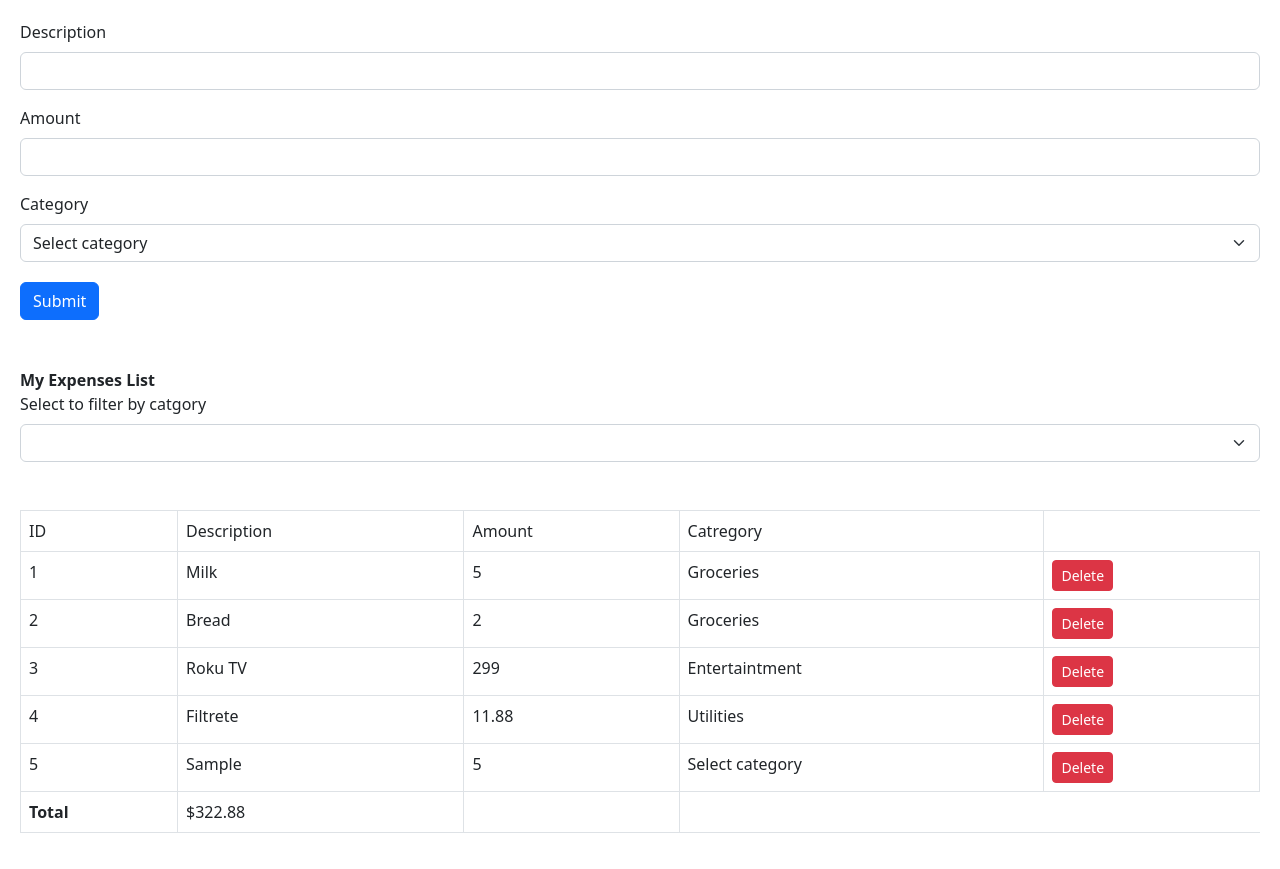
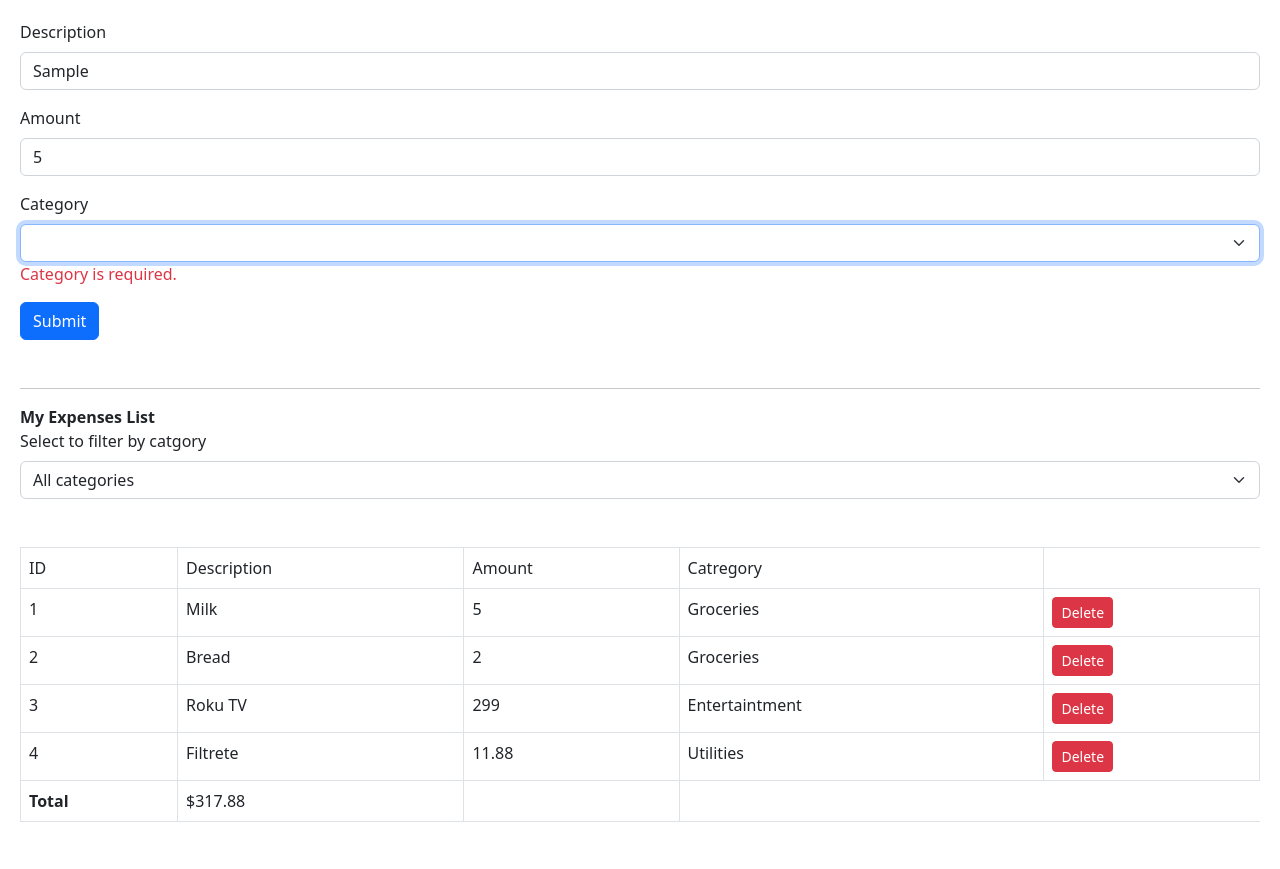
Before and after one commit to dsubiros/expense-tracker, a React (Vite) app: page / in a window 1280 px wide. Both pictures are taken after typing "Sample", "5" into the empty fields and a click on the button "Submit". Built offline with nearby package versions, Linux system fonts and the light colour scheme.

Commit message:
Working on ExpenseForm2

```diff
--- a/src/App1.tsx
+++ b/src/App1.tsx
@@ -1,11 +1,15 @@
 import React, { useState } from "react";
+
 import ExpenseList from "./components/ExpenseList";
 import ExpenseForm from "./components/ExpenseForm";
 import { Expense, CategoryType } from "./models/Expense";
 import produce from "immer";
+import ExpenseForm2 from "./components/ExpenseForm2";
 
 const App1 = () => {
-  const [selectedCategory, setSelectedCategory] = useState<CategoryType | "">("");
+  const [selectedCategory, setSelectedCategory] = useState<CategoryType | "">(
+    ""
+  );
 
   const [list, setList] = useState<Expense[]>([
     { id: 1, description: "Milk", amount: 5, category: "Groceries" },
@@ -15,16 +19,10 @@ const App1 = () => {
   ]);
 
   const filteredList = !!selectedCategory
-  ? list.filter((item) => item.category === selectedCategory)
-  : list;
+    ? list.filter((item) => item.category === selectedCategory)
+    : list;
 
   const [count, setCount] = useState(list.length + 1);
-
-  const [categories, setCategories] = useState<CategoryType[]>([
-    "Groceries",
-    "Utilities",
-    "Entertaintment",
-  ]);
 
   const handleSubmit = (data: Expense) => {
     setList(
@@ -39,13 +37,17 @@ const App1 = () => {
 
   return (
     <div>
-      <ExpenseForm categories={categories} onSubmit={handleSubmit} />
+      {/* <ExpenseForm categories={categories} onSubmit={handleSubmit} /> */}
+      <div className="mb-5">
+        <ExpenseForm2 />
+      </div>
+
+      <hr />
       <ExpenseList
         list={filteredList}
-        categories={categories}
         selectedCategory={selectedCategory as CategoryType}
         onDelete={handleDelete}
-        onSelectCategory={filter => setSelectedCategory(filter)}
+        onSelectCategory={(filter) => setSelectedCategory(filter)}
       />
     </div>
   );
--- /dev/null
+++ b/src/categories.ts
@@ -0,0 +1,3 @@
+const categories = ["Groceries", "Utilities", "Entertaintment"] as const;
+
+export default categories;
--- a/src/components/ExpenseFilter.tsx
+++ b/src/components/ExpenseFilter.tsx
@@ -1,13 +1,14 @@
 import React from "react";
 import { CategoryType } from "../models/Expense";
+import categories from "../categories";
 
 interface Props {
-  categories: CategoryType[];
+  // categories: CategoryType[];
   selectedCategory: CategoryType;
   onSelectCategory: (name: CategoryType) => void;
 }
 
-const ExpenseFilter = ({ categories, selectedCategory, onSelectCategory }: Props) => {
+const ExpenseFilter = ({ selectedCategory, onSelectCategory }: Props) => {
   return (
     <div className="mb-5">
       <label htmlFor="" className="form-label">
@@ -16,15 +17,15 @@ const ExpenseFilter = ({ categories, selectedCategory, onSelectCategory }: Props
       <select
         onChange={({ currentTarget: { value } }) => {
           console.log(value);
-        //   setCategoryFilter(value);
+          //   setCategoryFilter(value);
           onSelectCategory(value as CategoryType);
         }}
         id="categoryId"
         className="form-select mb-5"
       >
-        <option></option>
+        <option>All categories</option>
         {categories.map((cat) => (
-          <option key={cat} value={cat} label={cat}>
+          <option key={cat} value={cat}>
             {cat}
           </option>
         ))}
--- a/src/components/ExpenseForm.tsx
+++ b/src/components/ExpenseForm.tsx
@@ -3,9 +3,10 @@ import { FieldValues, useForm } from "react-hook-form";
 import { literal, z } from "zod";
 import { zodResolver } from "@hookform/resolvers/zod";
 import { CategoryType, Expense } from "../models/Expense";
+import { categories } from "../App1";
 
 interface Props {
-  categories: CategoryType[];
+  // categories: CategoryType[];
   onSubmit: (data: Expense) => void;
 }
 
@@ -27,7 +28,7 @@ const schema = z.object({
 
 type FormData = z.infer<typeof schema>;
 
-const ExpenseForm = ({ categories, onSubmit }: Props) => {
+const ExpenseForm = ({ onSubmit }: Props) => {
   const {
     register,
     handleSubmit,
--- /dev/null
+++ b/src/components/ExpenseForm2.tsx
@@ -0,0 +1,84 @@
+import React from "react";
+
+// import { categories } from "../App1";
+import { z } from "zod";
+
+import { zodResolver } from "@hookform/resolvers/zod";
+import { useForm } from "react-hook-form";
+import categories from "../categories";
+
+const schema = z.object({
+  description: z
+    .string()
+    .min(3, { message: "Description should be at least 3 characters." })
+    .max(50),
+  amount: z.number({invalid_type_error: 'Amount is required.'}).min(0.01).max(100_000),
+  category: z.enum(categories, {
+    errorMap: () => ({message: 'Category is required.'})
+  }),
+});
+
+type ExpenseFormData = z.infer<typeof schema>;
+
+const ExpenseForm2 = () => {
+  const {
+    register,
+    handleSubmit,
+    formState: { errors, isValid },
+  } = useForm<ExpenseFormData>({ resolver: zodResolver(schema) });
+
+  console.log(errors);
+
+  return (
+    <form onSubmit={handleSubmit((data) => console.log(data))}>
+      <div className="mb-3">
+        <label htmlFor="description" className="form-label">
+          Description
+        </label>
+        <input
+          {...register("description")}
+          id="description"
+          type="text"
+          className="form-control"
+        />
+        {errors.description && (
+          <p className="text-danger">{errors.description.message}</p>
+        )}
+      </div>
+      <div className="mb-3">
+        <label htmlFor="amount" className="form-label">
+          Amount
+        </label>
+        <input
+          {...register("amount", { valueAsNumber: true })}
+          id="amount"
+          type="number"
+          className="form-control"
+        />
+        {errors.amount && <p className="text-danger">{errors.amount.message}</p>}
+      </div>
+      <div className="mb-3">
+        <label htmlFor="category" className="form-label">
+          Category
+        </label>
+        <select {...register("category")} id="category" className="form-select">
+          <option value=""></option>
+          {getCategories()}
+        </select>
+        {errors.category && <p className="text-danger">{errors.category.message}</p>}
+      </div>
+
+      <button className="btn btn-primary">Submit</button>
+    </form>
+  );
+};
+
+export default ExpenseForm2;
+
+function getCategories(): React.ReactNode {
+  return categories.map((c) => (
+    <option key={c} value={c}>
+      {c}
+    </option>
+  ));
+}
--- a/src/components/ExpenseList.tsx
+++ b/src/components/ExpenseList.tsx
@@ -4,7 +4,6 @@ import ExpenseFilter from "./ExpenseFilter";
 
 interface Props {
   list: Expense[];
-  categories: CategoryType[];
   selectedCategory: CategoryType;
   onSelectCategory: (name: CategoryType) => void;
   onDelete: (id: number) => void;
@@ -12,7 +11,7 @@ interface Props {
 
 const ExpenseList = ({
   list,
-  categories,
+  // categories,
   selectedCategory,
   onDelete,
   onSelectCategory,
@@ -28,7 +27,6 @@ const ExpenseList = ({
       <strong>My Expenses List</strong>
 
       <ExpenseFilter
-        categories={categories}
         selectedCategory={selectedCategory}
         onSelectCategory={onSelectCategory}
       />
```
